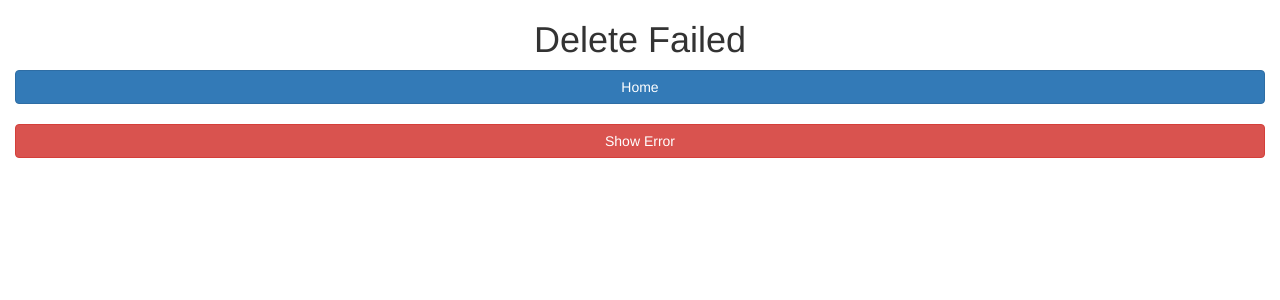
After one commit to b72u68/cohost-aws-challenge, a Flask app: page /delete/fail in a window 1280 px wide. The commit adds this page. Shown: the top 300 px of the page. Run offline with Flask 2, Linux system fonts and the light colour scheme; some libraries are stand-ins or nearby versions.

Commit message:
Added delete option

```diff
--- a/main.py
+++ b/main.py
@@ -2,7 +2,6 @@ import psycopg2
 import boto3
 from flask import Flask, render_template, redirect, request, url_for
 from config import postgres, s3_config
-
 ERROR = None
 DB = None
 
@@ -100,5 +99,33 @@ def upload_fail():
     return render_template("upload_fail.html", error=ERROR)
 
 
+@app.route("/delete", methods=["POST"])
+def delete_img():
+    global ERROR
+
+    filename = request.args.get("img")
+
+    try:
+        cur = DB.cursor()
+        cur.execute("delete from images where name = %s", (filename,))
+        DB.commit()
+        cur.close()
+
+        BUCKET.Object(filename).delete()
+
+        return url_for("home")
+
+    except Exception as e:
+        ERROR = e
+        print('[-] Error while deleting file:\n', e)
+
+        return url_for("delete_fail")
+
+
+@app.route("/delete/fail")
+def delete_fail():
+    return render_template("delete_fail.html", error=ERROR)
+
+
 if __name__ == "__main__":
     app.run(host="0.0.0.0", port=5000, debug=True)
--- /dev/null
+++ b/templates/delete_fail.html
@@ -0,0 +1,45 @@
+<!DOCTYPE html>
+<html>
+  <head>
+    <title>I steal your meme</title>
+    <meta charset="utf-8" />
+    <meta name="viewport" content="width=device-width, initial-scale=1" />
+    <link
+      rel="stylesheet"
+      href="https://maxcdn.bootstrapcdn.com/bootstrap/3.4.1/css/bootstrap.min.css"
+    />
+    <script src="https://ajax.googleapis.com/ajax/libs/jquery/3.5.1/jquery.min.js"></script>
+    <script src="https://maxcdn.bootstrapcdn.com/bootstrap/3.4.1/js/bootstrap.min.js"></script>
+    <script>
+        const handleErrorBtn = () => {
+            const errorMsg = document.getElementById('error-msg');
+            const errorBtn = document.getElementById('error-btn');
+
+            if (errorMsg.style.display == "none") {
+                errorMsg.style.display = "block";
+                errorBtn.className = "btn btn-block btn-default";
+                errorBtn.innerText = "Hide Error";
+            } else {
+                errorMsg.style.display = "none";
+                errorBtn.className = "btn btn-block btn-danger";
+                errorBtn.innerText = "Show Error";
+            }
+        };
+    </script>
+  </head>
+  <body>
+    <div class="container-fluid">
+      <div class="text-center"><h1>Delete Failed</h1></div>
+      <div>
+      <a href="{{ url_for('home') }}">
+        <button class="btn btn-block btn-primary">Home</button>
+      </a>
+      <br>
+      <button id="error-btn" class="btn btn-block btn-danger" onclick="handleErrorBtn()">Show Error</button>
+      <br>
+      <div class="border border-dark">
+      <h4 id="error-msg" style="display: none">{{error}}</h4>
+      </div>
+    </div>
+  </body>
+</html>
```
Also changed, not shown: templates/home.html (+16 -3 lines).
